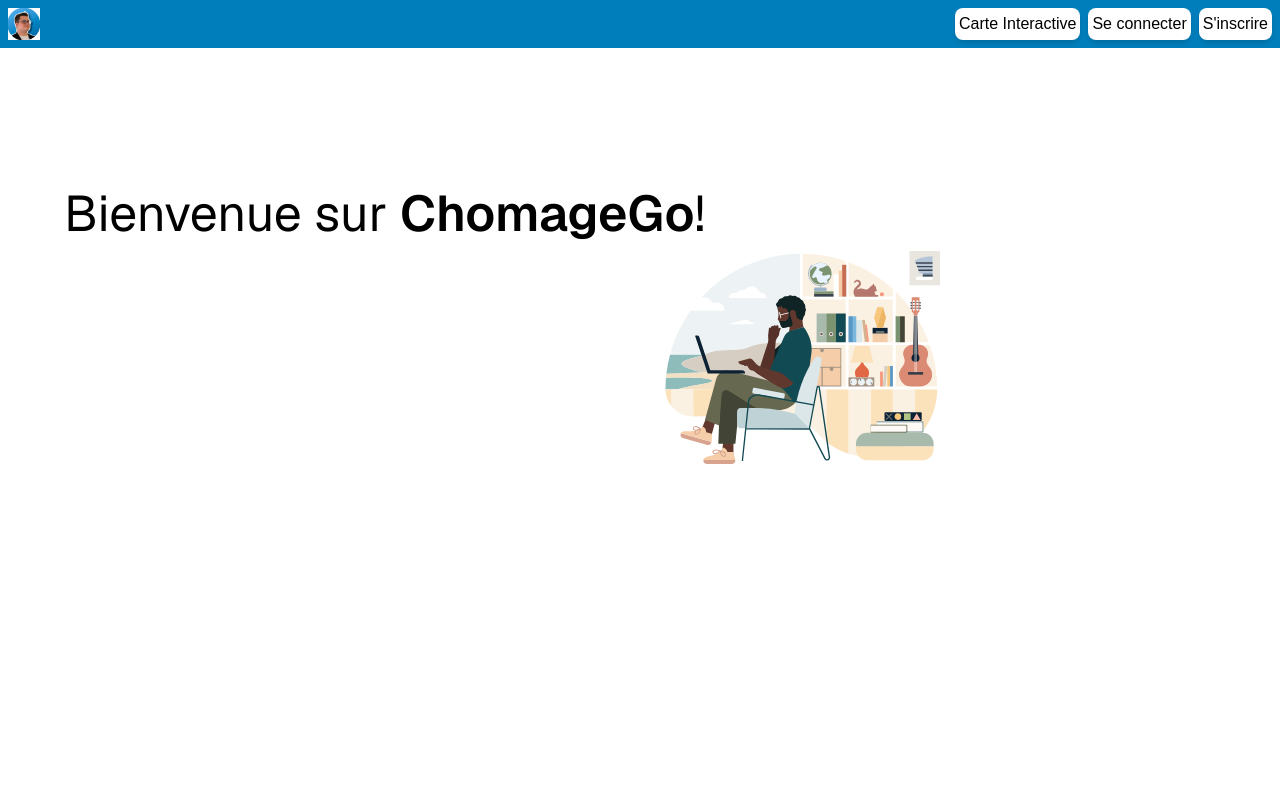
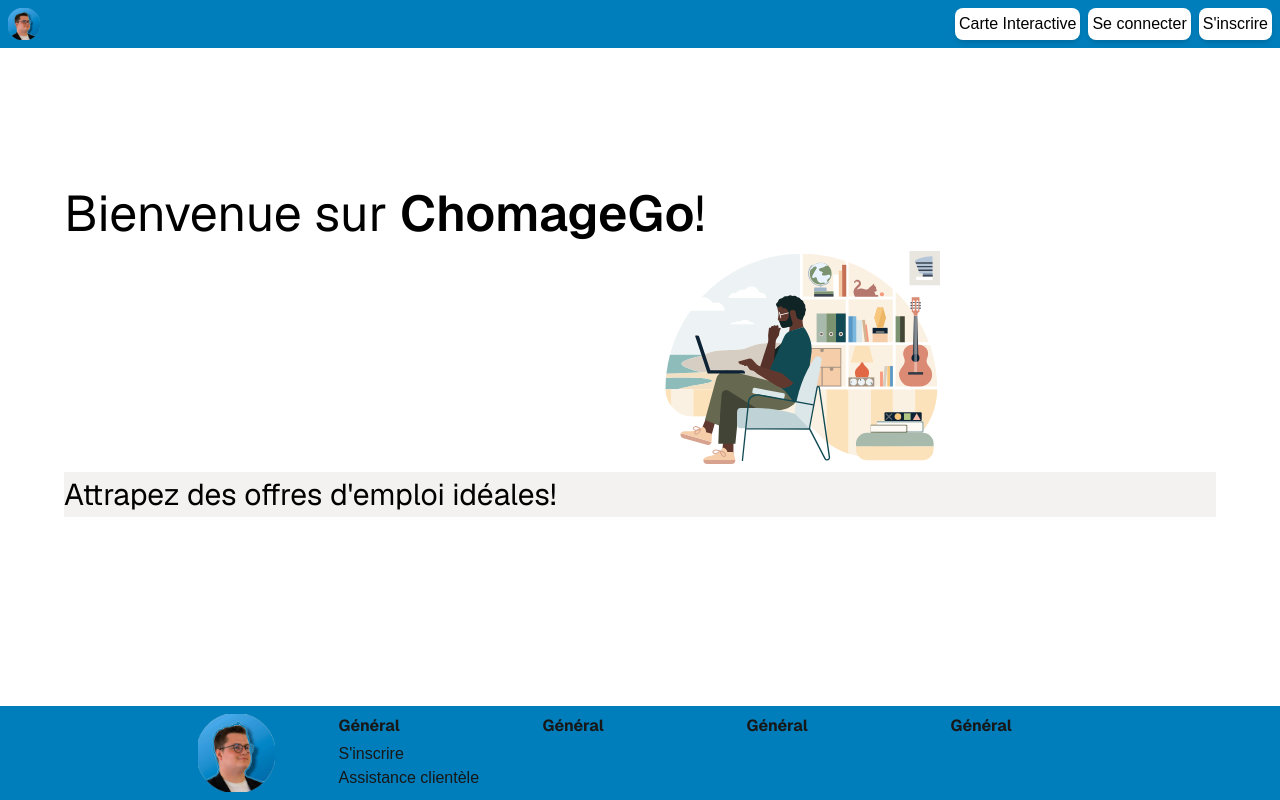
Before and after one commit to SkyReox/GeoEmploi, a Next.js app: page / in a window 1280 px wide. Built offline with nearby package versions, Linux system fonts and the light colour scheme.

Commit message:
feat: Footer component

```diff
--- /dev/null
+++ b/app/components/FooterComponent.tsx
@@ -0,0 +1,40 @@
+import Image from "next/image";
+
+export default function FooterComponent() {
+    return (<footer className="flex flex-col p-2 w-full bg-main-1">
+        <nav className="flex justify-center">
+            <div className="flex pl-[15%]">
+                <Image
+                    className="h-full object-contain"
+                    src="/icon.png"
+                    alt="GeoEmploi Icon"
+                    width={100}
+                    height={100}
+                    priority
+                />
+            </div>
+            <div className="w-full flex justify-start pl-[5%] babybear:flex-col babybear:flex-wrap babybear:mt-3 babybear:pl-0">
+                <div className="w-full max-w-[192px] mr-3">
+                    <h3 className="font-sans text-md font-bold text-color-text leading-regular mb-1 babybear:max-w-full babybear:my-1">Général</h3>
+                    <ul>
+                        <li>
+                            <a href="/test">S'inscrire</a>
+                        </li>
+                        <li>
+                            <a href="/prout">Assistance clientèle</a>
+                        </li>
+                    </ul>
+                </div>
+                <div className="w-full max-w-[192px] mr-3">
+                    <h3 className="font-sans text-md font-bold text-color-text leading-regular mb-1 babybear:max-w-full babybear:my-1">Général</h3>
+                </div>
+                <div className="w-full max-w-[192px] mr-3">
+                    <h3 className="font-sans text-md font-bold text-color-text leading-regular mb-1 babybear:max-w-full babybear:my-1">Général</h3>
+                </div>
+                <div className="w-full max-w-[192px] mr-3">
+                    <h3 className="font-sans text-md font-bold text-color-text leading-regular mb-1 babybear:max-w-full babybear:my-1">Général</h3>
+                </div>
+            </div>
+        </nav>
+    </footer>);
+}
--- a/app/components/HeaderComponent.tsx
+++ b/app/components/HeaderComponent.tsx
@@ -7,7 +7,7 @@ export default function HeaderComponent() {
                 <a href="/">
                     <Image
                         className="w-8"
-                        src="/icon.jpg"
+                        src="/icon.png"
                         alt="GeoEmploi Icon"
                         width={100}
                         height={100}
--- a/app/layout.tsx
+++ b/app/layout.tsx
@@ -2,6 +2,7 @@ import type { Metadata } from "next";
 import { Geist, Geist_Mono } from "next/font/google";
 import "./globals.css";
 import HeaderComponent from "./components/HeaderComponent";
+import FooterComponent from "./components/FooterComponent";
 
 const geistSans = Geist({
   variable: "--font-geist-sans",
@@ -27,6 +28,7 @@ export default function RootLayout({ children }: LayoutProps<"/">) {
       <body className="min-h-full flex flex-col">
         <HeaderComponent/>
         {children}
+        <FooterComponent/>
       </body>
     </html>
   );
--- a/app/page.tsx
+++ b/app/page.tsx
@@ -3,7 +3,7 @@ import Image from "next/image";
 export default function Home() {
     return (
         <div className="flex flex-col flex-1 bg-zinc-50 font-sans bg-main-2">
-            <main className="flex flex-1 w-full flex-col items-center justify-between py-32 px-16 bg-white bg-main-2 sm:items-start">
+            <main className="flex flex-1 w-full flex-col items-center justify-start py-32 px-16 bg-white bg-main-2 sm:items-start">
                 <div className="w-full">
                     <div className="float-left inline-block">
                         <h1 className="text-black text-[50px]">
@@ -23,6 +23,11 @@ export default function Home() {
                         </div>
                     </div>
                 </div>
+                <div className="w-full bg-[#f3f2f0] pbs-8 pbe-8">
+                    <h2 className="text-black text-[30px]">
+                        Attrapez des offres d'emploi idéales!
+                    </h2>
+                </div>
             </main>
         </div>
     );
--- /dev/null
+++ b/app/prout/page.tsx
@@ -0,0 +1,13 @@
+import Image from "next/image";
+
+export default function Home() {
+    return (
+        <div className="flex flex-col flex-1 bg-zinc-50 font-sans bg-main-2">
+            <main className="flex flex-1 w-full flex-col items-center justify-start py-32 px-16 bg-white bg-main-2 sm:items-start">
+                <h1 className="text-[50px] text-black">
+                    L'admin c'est moi.
+                </h1>
+            </main>
+        </div>
+    );
+}
```
Also changed, not shown: public/icon.jpg (deleted), public/icon.png (added).
